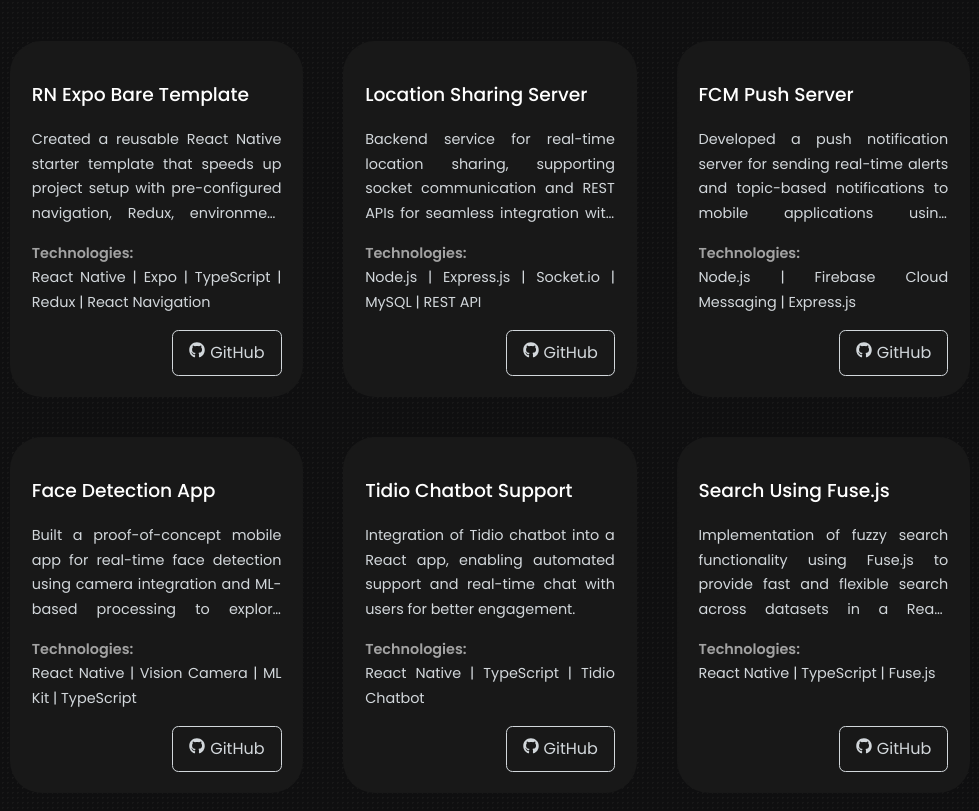
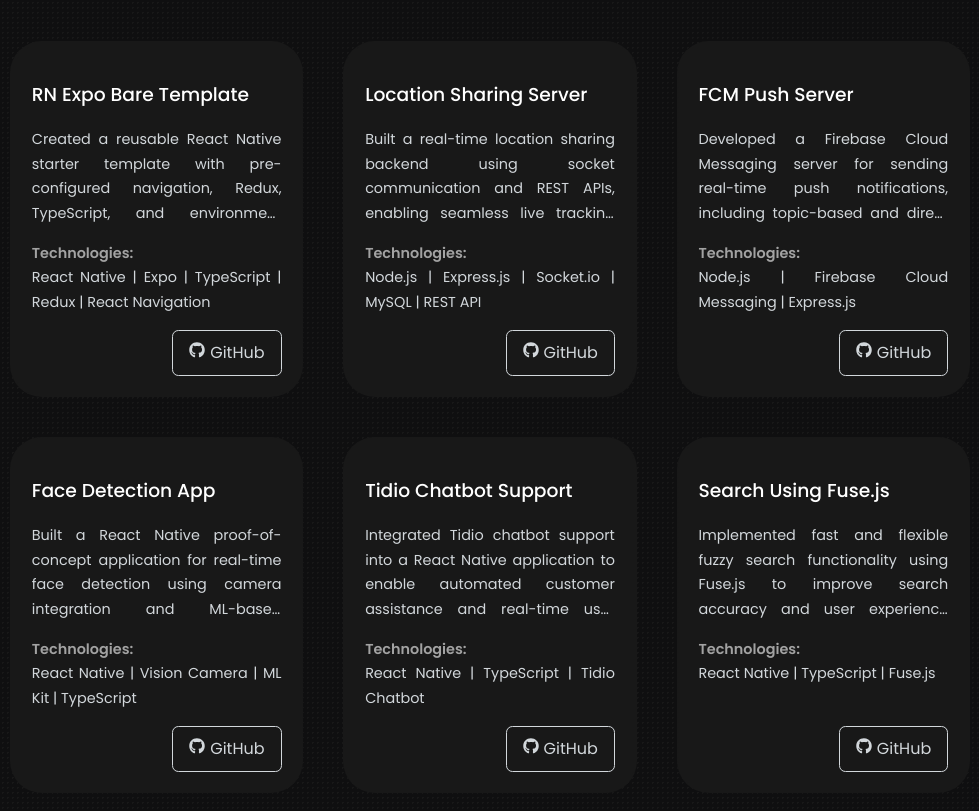
Before and after one commit to dainyjose/my-portfolio, a React (Vite) app: page / in a window 1280 px wide. Shown: the part 2060-2871 px from the top of the page, without its empty margins (150-1129 px from the left). Built offline with nearby package versions, Linux system fonts and the light colour scheme.

Commit message:
feat: rewrite portfolio project descriptions

```diff
--- a/src/components/Portfolio/Portfolio.tsx
+++ b/src/components/Portfolio/Portfolio.tsx
@@ -7,7 +7,7 @@
       id: 1,
       title: "RN Expo Bare Template",
       description:
-        "Created a reusable React Native starter template that speeds up project setup with pre-configured navigation, Redux, environment management, and TypeScript support — reducing repetitive setup work for new applications.",
+        "Created a reusable React Native starter template with pre-configured navigation, Redux, TypeScript, and environment management to speed up project setup and reduce repetitive development work.",
       technologies:
         "React Native | Expo | TypeScript | Redux | React Navigation",
       github: "https://github.com/dainyjose/rn-expo-typescript-bare-template",
@@ -16,7 +16,7 @@
       id: 2,
       title: "Location Sharing Server",
       description:
-        "Backend service for real-time location sharing, supporting socket communication and REST APIs for seamless integration with mobile apps.",
+        "Built a real-time location sharing backend using socket communication and REST APIs, enabling seamless live tracking integration for mobile applications.",
       technologies: "Node.js | Express.js | Socket.io | MySQL | REST API",
       github: "https://github.com/dainyjose/Location-sharing-server-side",
     },
@@ -24,7 +24,7 @@
       id: 3,
       title: "FCM Push Server",
       description:
-        "Developed a push notification server for sending real-time alerts and topic-based notifications to mobile applications using Firebase Cloud Messaging.",
+        "Developed a Firebase Cloud Messaging server for sending real-time push notifications, including topic-based and direct messaging support for mobile applications.",
       technologies: "Node.js | Firebase Cloud Messaging | Express.js",
       github: "https://github.com/dainyjose/firebase-cloud-messaging-node",
     },
@@ -32,8 +32,7 @@
       id: 4,
       title: "Face Detection App",
       description:
-        "Built a proof-of-concept mobile app for real-time face detection using camera integration and ML-based processing to explore performance and live detection capabilities on mobile devices.",
-
+        "Built a React Native proof-of-concept application for real-time face detection using camera integration and ML-based processing to explore live mobile detection capabilities and performance optimization.",
       technologies: "React Native | Vision Camera | ML Kit | TypeScript",
       github: "https://github.com/dainyjose/face-detection-app",
     },
@@ -41,7 +40,7 @@
       id: 5,
       title: "Tidio Chatbot Support",
       description:
-        "Integration of Tidio chatbot into a React app, enabling automated support and real-time chat with users for better engagement.",
+        "Integrated Tidio chatbot support into a React Native application to enable automated customer assistance and real-time user communication for improved engagement.",
       technologies: "React Native | TypeScript | Tidio Chatbot",
       github: "https://github.com/dainyjose/tidio_chatbot_support",
     },
@@ -49,7 +48,7 @@
       id: 6,
       title: "Search Using Fuse.js",
       description:
-        "Implementation of fuzzy search functionality using Fuse.js to provide fast and flexible search across datasets in a React application.",
+        "Implemented fast and flexible fuzzy search functionality using Fuse.js to improve search accuracy and user experience across application datasets.",
       technologies: "React Native | TypeScript | Fuse.js",
       github: "https://github.com/dainyjose/search_using_fuse_js",
     },
```
